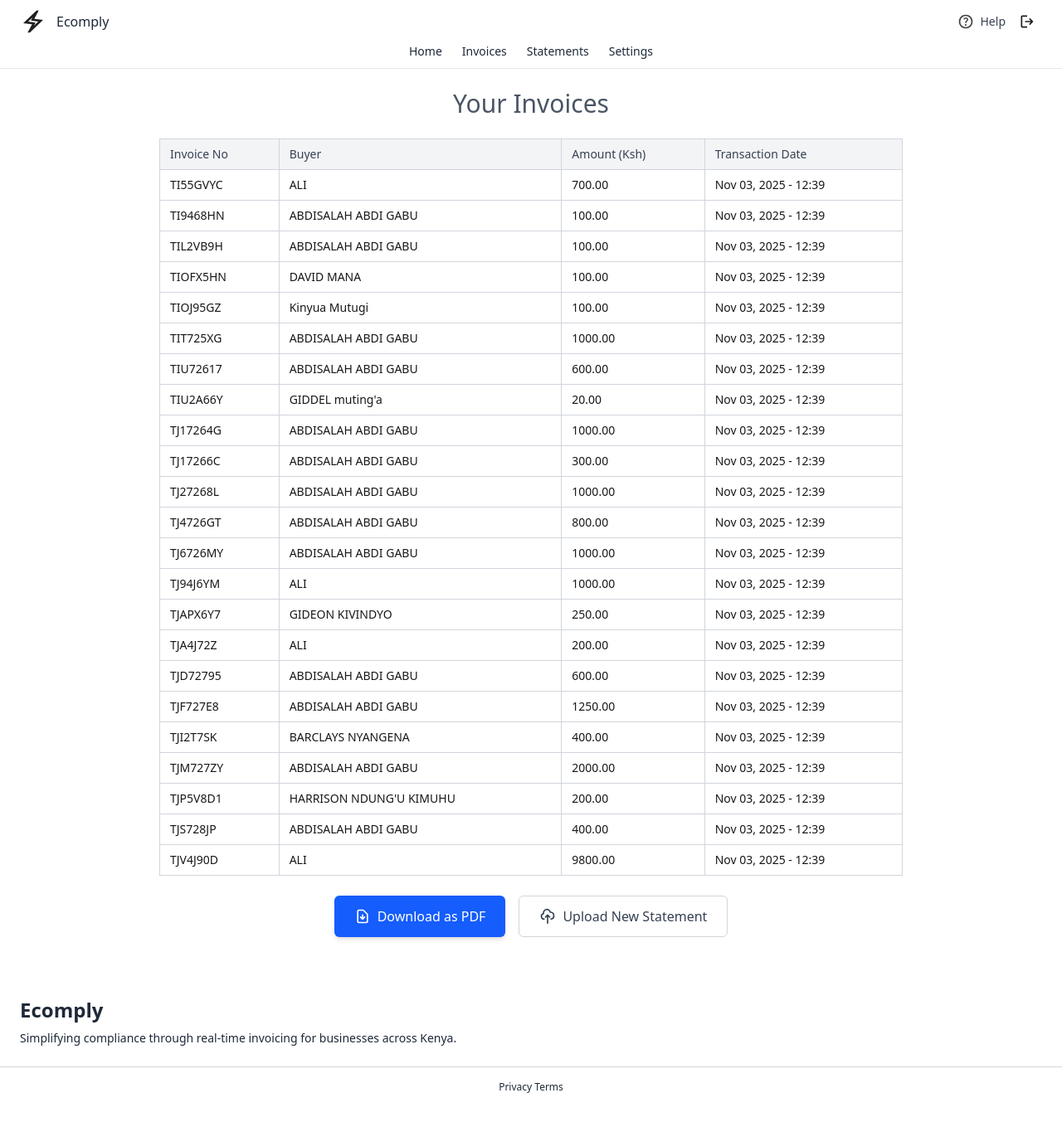
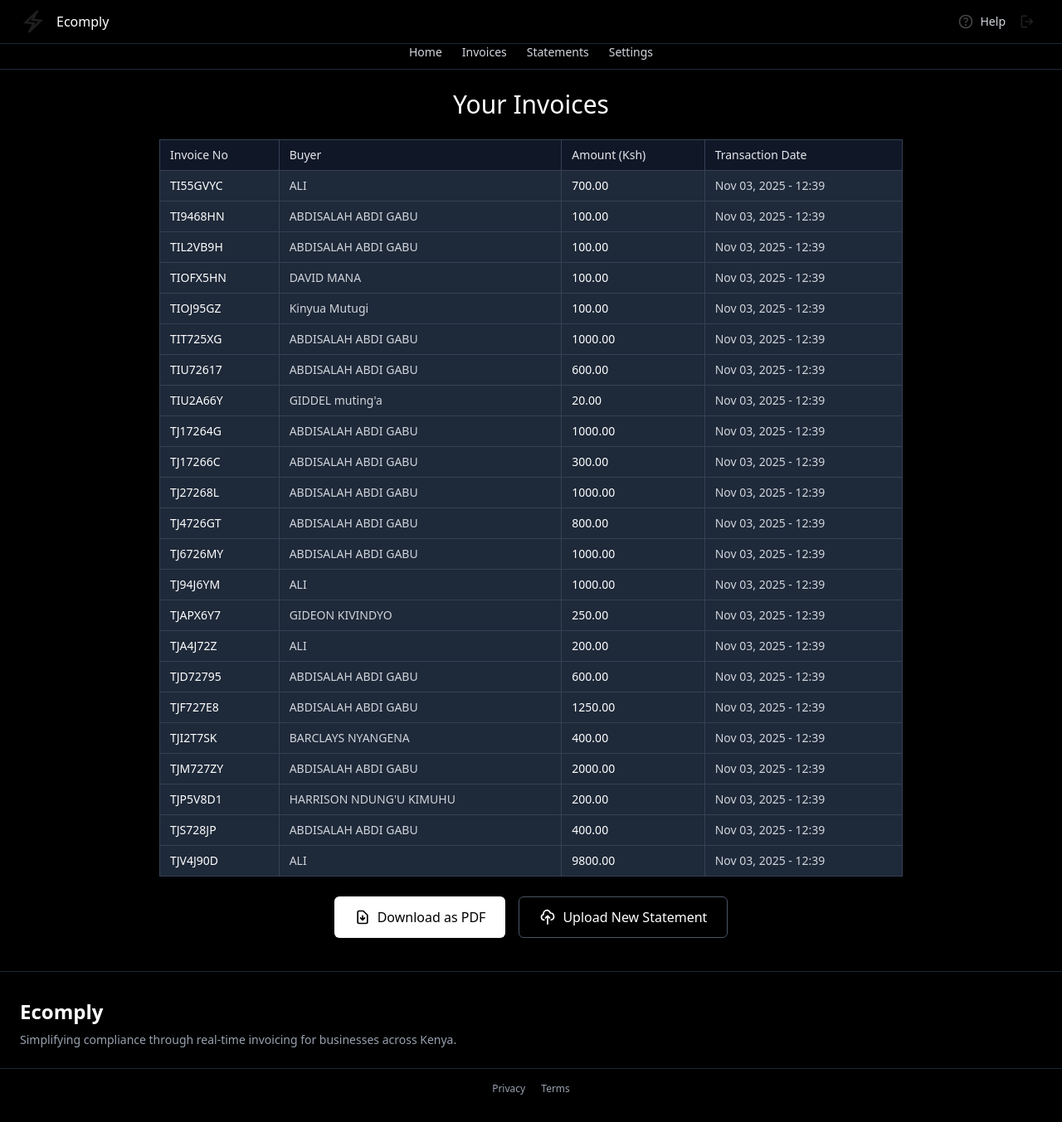
Before and after one commit to ARMSTRONGOPONDO/kra-ecomply, a Django app: page /invoices/ in a window 1280 px wide. Shown: the whole page at 83% size. Before the commit the page ends 1318 px from the top, so only its background shows below. Run offline with Django 5.2, Linux system fonts and the light colour scheme; a user stored in the database is signed in; data comes from the database, SQL or seed files in the repository; style sheets or scripts are compiled from the project's sources; some libraries are stand-ins or nearby versions.

Commit message:
colour update

```diff
--- a/templates/base.html
+++ b/templates/base.html
@@ -5,12 +5,12 @@
 <head>
     <meta charset="UTF-8">
     <meta name="viewport" content="width=device-width, initial-scale=1.0">
-    <title>Document</title>
+    <title>Ecomply - Tax Compliance Made Simple</title>
       <link rel="icon" type="image/x-icon" href="{% static 'img/bolt.svg' %}">
 
       {% tailwind_css %}
 </head>
-<body>
+<body class="bg-black text-white">
       {% block content %}
     {% endblock %}
 </body>
--- a/templates/components/Footer.html
+++ b/templates/components/Footer.html
@@ -1,12 +1,12 @@
 {% load static %}
 
-<footer class="w-full text-gray-800 py-8 mt-4 rounded-md">
+<footer class="w-full bg-black text-gray-300 py-8 mt-4 border-t border-gray-800">
   <div class="max-w-7xl mx-auto px-6 flex flex-col md:flex-row items-center justify-between space-y-4 md:space-y-0">
 
     <!-- About Section -->
     <div class="text-center md:text-left md:flex-1">
-      <h3 class="text-2xl font-semibold mb-2">Ecomply</h3>
-      <p class="text-sm">
+      <h3 class="text-2xl font-semibold mb-2 text-white">Ecomply</h3>
+      <p class="text-sm text-gray-400">
         Simplifying compliance through real-time invoicing for businesses across Kenya.
       </p>
     </div>
@@ -19,8 +19,8 @@
 
   </div>
 
-  <div class="mt-6 text-center text-xs border-t border-gray-300 pt-4">
-  <a href="#" class="hover:underline">Privacy</a>
-      <a href="#" class="hover:underline">Terms</a>
+  <div class="mt-6 text-center text-xs border-t border-gray-800 pt-4">
+  <a href="#" class="text-gray-400 hover:text-white hover:underline mx-2">Privacy</a>
+      <a href="#" class="text-gray-400 hover:text-white hover:underline mx-2">Terms</a>
   </div>
 </footer>
--- a/templates/components/navbar.html
+++ b/templates/components/navbar.html
@@ -1,11 +1,11 @@
 {% load static %}
 
 
-<nav class="flex items-center justify-between px-6 py-2  bg-white">
+<nav class="flex items-center justify-between px-6 py-2  bg-black border-b border-gray-800">
 
   <div class="flex items-center space-x-3">
     <img src="{% static 'img/bolt.svg' %}" alt="Logo" class="h-8 w-8" />
-        <span class="text-gray-800 font-medium">Ecomply</span>
+        <span class="text-white font-medium">Ecomply</span>
   </div>
 
 
@@ -15,7 +15,7 @@
 
 
   <a href="#"
-     class="flex items-center space-x-2 text-gray-700 hover:text-red-700 transition duration-200"
+     class="flex items-center space-x-2 text-gray-300 hover:text-white transition duration-200"
      title="Help">
     <img src="{% static 'img/help.svg' %}"
          alt="Help"
@@ -27,7 +27,7 @@
 
 
   <a href="{% url 'logout' %}"
-     class="flex items-center justify-center w-9 h-9 rounded-full hover:bg-gray-100 transition duration-200"
+     class="flex items-center justify-center w-9 h-9 rounded-full hover:bg-gray-800 transition duration-200"
      title="Logout">
     <img src="{% static 'img/logout.svg' %}"
          alt="Logout"
@@ -42,17 +42,17 @@
 </nav>
 
 
-<div class="flex items-center justify-center space-x-6 px-6  border-b border-gray-200 bg-white text-sm font-medium">
-  <a href="{% url 'dashboard' %}" class="text-gray-800 border-b-2 border-transparent hover:border-blue-700 hover:text-blue-700 pb-2 transition-all duration-200">
+<div class="flex items-center justify-center space-x-6 px-6  border-b border-gray-800 bg-black text-sm font-medium">
+  <a href="{% url 'dashboard' %}" class="text-gray-300 border-b-2 border-transparent hover:border-[#FBCD03] hover:text-white pb-2 transition-all duration-200">
    Home
   </a>
- <a href="{% url 'invoices' %}" class="text-gray-800 border-b-2 border-transparent hover:border-blue-700 hover:text-blue-700 pb-2 transition-all duration-200">
+ <a href="{% url 'invoices' %}" class="text-gray-300 border-b-2 border-transparent hover:border-[#FBCD03] hover:text-white pb-2 transition-all duration-200">
     Invoices
   </a>
-  <a href="{% url 'statements' %}" class="text-gray-800 border-b-2 border-transparent hover:border-blue-700 hover:text-blue-700 pb-2 transition-all duration-200">
+  <a href="{% url 'statements' %}" class="text-gray-300 border-b-2 border-transparent hover:border-[#FBCD03] hover:text-white pb-2 transition-all duration-200">
      Statements
   </a>
-  <a href="#" class="text-gray-800 border-b-2 border-transparent hover:border-blue-700 hover:text-blue-700 pb-2 transition-all duration-200">
+  <a href="#" class="text-gray-300 border-b-2 border-transparent hover:border-[#FBCD03] hover:text-white pb-2 transition-all duration-200">
     Settings
   </a>
 </div>
--- a/templates/dashboard/home.html
+++ b/templates/dashboard/home.html
@@ -26,10 +26,10 @@
       In the final version, the system will connect directly to M-Pesa APIs.
     </p>
     <a href="{% url 'upload_statement' %}"
-       class="inline-flex items-center justify-center gap-2 px-3 py-1 mt-2 text-sm font-medium
-              text-white bg-black hover:bg-red-700 rounded-md transition duration-300">
+       class="inline-flex items-center justify-center gap-2 px-6 py-3 mt-2 text-base font-medium
+              text-black bg-white hover:bg-[#FBCD03] rounded-md transition duration-300 shadow-lg">
       <span>Begin Processing</span>
-      <img src="{% static 'img/white.svg' %}" alt="Next" class="w-4 h-4 ml-1" />
+      <img src="{% static 'img/white.svg' %}" alt="Next" class="w-4 h-4 ml-1 invert" />
     </a>
   </div>
 </section>
--- a/templates/dashboard/invoice.html
+++ b/templates/dashboard/invoice.html
@@ -5,39 +5,39 @@
 
 {% include 'components/navbar.html' %}
 
-<div class="flex justify-center px-4 py-6">
+<div class="flex justify-center px-4 py-6 bg-black min-h-screen">
   <div class="w-full max-w-4xl">
 
     {% if messages %}
     <div id="flash-messages" class="fixed top-5 right-5 space-y-2 z-50">
       {% for message in messages %}
-        <div class="text-sm py-2 px-4 rounded-md shadow-md transition-opacity duration-500 {% if message.tags == 'success' %}bg-black text-white{% else %}bg-[#FBCD03] text-black{% endif %}">
+        <div class="text-sm py-2 px-4 rounded-md shadow-md transition-opacity duration-500 {% if message.tags == 'success' %}bg-green-600 text-white{% elif message.tags == 'error' %}bg-red-600 text-white{% else %}bg-[#FBCD03] text-black{% endif %}">
           {{ message }}
         </div>
       {% endfor %}
     </div>
     {% endif %}
 
-    <h1 class="text-2xl sm:text-3xl font-medium mb-6 text-gray-600 text-center">Your Invoices</h1>
+    <h1 class="text-2xl sm:text-3xl font-medium mb-6 text-white text-center">Your Invoices</h1>
 
     {% if invoices %}
     <div class="overflow-x-auto">
-      <table class="min-w-full border border-gray-300 text-sm divide-y divide-gray-200">
-        <thead class="bg-gray-100">
+      <table class="min-w-full border border-gray-700 text-sm divide-y divide-gray-700">
+        <thead class="bg-gray-900">
           <tr>
-            <th class="py-2 px-2 sm:px-3 text-left font-medium text-gray-700 border border-gray-300">Invoice No</th>
-            <th class="py-2 px-2 sm:px-3 text-left font-medium text-gray-700 border border-gray-300">Buyer</th>
-            <th class="py-2 px-2 sm:px-3 text-left font-medium text-gray-700 border border-gray-300">Amount (Ksh)</th>
-            <th class="py-2 px-2 sm:px-3 text-left font-medium text-gray-700 border border-gray-300"> Transaction Date</th>
+            <th class="py-2 px-2 sm:px-3 text-left font-medium text-gray-200 border border-gray-700">Invoice No</th>
+            <th class="py-2 px-2 sm:px-3 text-left font-medium text-gray-200 border border-gray-700">Buyer</th>
+            <th class="py-2 px-2 sm:px-3 text-left font-medium text-gray-200 border border-gray-700">Amount (Ksh)</th>
+            <th class="py-2 px-2 sm:px-3 text-left font-medium text-gray-200 border border-gray-700"> Transaction Date</th>
           </tr>
         </thead>
-        <tbody class="bg-white divide-y divide-gray-200">
+        <tbody class="bg-gray-800 divide-y divide-gray-700">
           {% for invoice in invoices %}
-          <tr class="hover:bg-blue-50 transition-colors duration-200">
-            <td class="py-2 px-2 sm:px-3 border border-gray-300 whitespace-nowrap">{{ invoice.number }}</td>
-            <td class="py-2 px-2 sm:px-3 border border-gray-300">{{ invoice.item }}</td>
-            <td class="py-2 px-2 sm:px-3 border border-gray-300">{{ invoice.amount|floatformat:2 }}</td>
-            <td class="py-2 px-2 sm:px-3 border border-gray-300 whitespace-nowrap">{{ invoice.created_at|date:"M d, Y - H:i" }}</td>
+          <tr class="hover:bg-gray-700 transition-colors duration-200">
+            <td class="py-2 px-2 sm:px-3 border border-gray-700 whitespace-nowrap text-white">{{ invoice.number }}</td>
+            <td class="py-2 px-2 sm:px-3 border border-gray-700 text-gray-300">{{ invoice.item }}</td>
+            <td class="py-2 px-2 sm:px-3 border border-gray-700 text-white">{{ invoice.amount|floatformat:2 }}</td>
+            <td class="py-2 px-2 sm:px-3 border border-gray-700 whitespace-nowrap text-gray-300">{{ invoice.created_at|date:"M d, Y - H:i" }}</td>
           </tr>
           {% endfor %}
         </tbody>
@@ -46,14 +46,14 @@
 
     <div class="mt-6 text-center flex justify-center gap-4">
       <a href="{% url 'download_invoices' %}"
-         class="inline-flex items-center px-6 py-3 bg-blue-600 text-white font-medium rounded-md hover:bg-blue-700 transition-all duration-300 shadow-md hover:shadow-lg">
+         class="inline-flex items-center px-6 py-3 bg-white text-black font-medium rounded-md hover:bg-[#FBCD03] hover:text-black transition-all duration-300 shadow-md hover:shadow-lg">
         <svg class="w-5 h-5 mr-2" fill="none" stroke="currentColor" viewBox="0 0 24 24">
           <path stroke-linecap="round" stroke-linejoin="round" stroke-width="2" d="M12 10v6m0 0l-3-3m3 3l3-3m2 8H7a2 2 0 01-2-2V5a2 2 0 012-2h5.586a1 1 0 01.707.293l5.414 5.414a1 1 0 01.293.707V19a2 2 0 01-2 2z" />
         </svg>
         Download as PDF
       </a>
       <a href="{% url 'upload_statement' %}"
-         class="inline-flex items-center px-6 py-3 border border-gray-300 text-gray-700 font-medium rounded-md hover:bg-gray-100 transition-all duration-300">
+         class="inline-flex items-center px-6 py-3 border border-gray-600 text-white font-medium rounded-md hover:bg-gray-800 transition-all duration-300">
         <svg class="w-5 h-5 mr-2" fill="none" stroke="currentColor" viewBox="0 0 24 24">
           <path stroke-linecap="round" stroke-linejoin="round" stroke-width="2" d="M7 16a4 4 0 01-.88-7.903A5 5 0 1115.9 6L16 6a5 5 0 011 9.9M15 13l-3-3m0 0l-3 3m3-3v12" />
         </svg>
@@ -61,10 +61,10 @@
       </a>
     </div>
     {% else %}
-      <p class="text-gray-600 text-center mt-4">No invoices generated yet.</p>
+      <p class="text-gray-300 text-center mt-4">No invoices generated yet.</p>
       <div class="mt-6 text-center">
         <a href="{% url 'upload_statement' %}"
-           class="inline-flex items-center px-6 py-3 bg-blue-600 text-white font-medium rounded-md hover:bg-blue-700 transition-all duration-300 shadow-md">
+           class="inline-flex items-center px-6 py-3 bg-white text-black font-medium rounded-md hover:bg-[#FBCD03] hover:text-black transition-all duration-300 shadow-md">
           <svg class="w-5 h-5 mr-2" fill="none" stroke="currentColor" viewBox="0 0 24 24">
             <path stroke-linecap="round" stroke-linejoin="round" stroke-width="2" d="M7 16a4 4 0 01-.88-7.903A5 5 0 1115.9 6L16 6a5 5 0 011 9.9M15 13l-3-3m0 0l-3 3m3-3v12" />
           </svg>
```
Also changed, not shown: templates/dashboard/statements.html (+10 -10 lines), templates/dashboard/upload.html (+6 -6 lines), templates/hero.html (+14 -14 lines).
